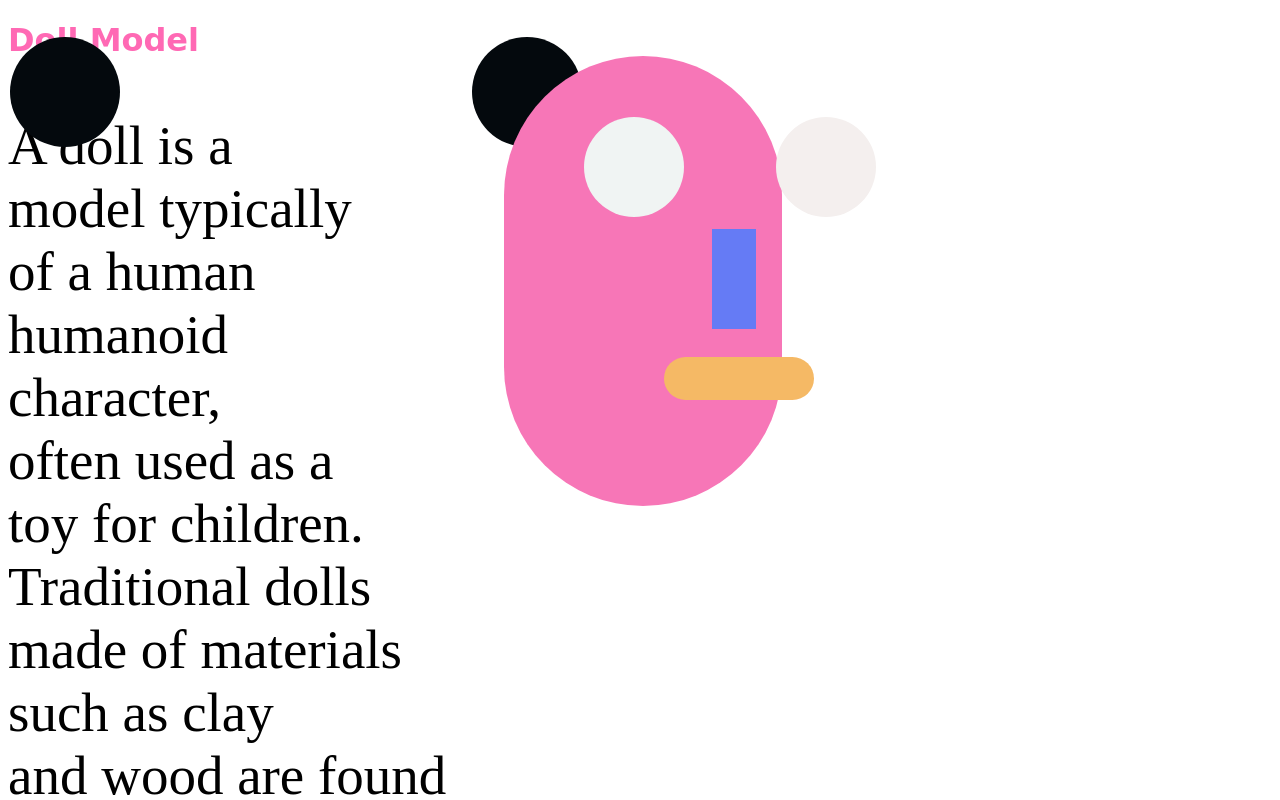
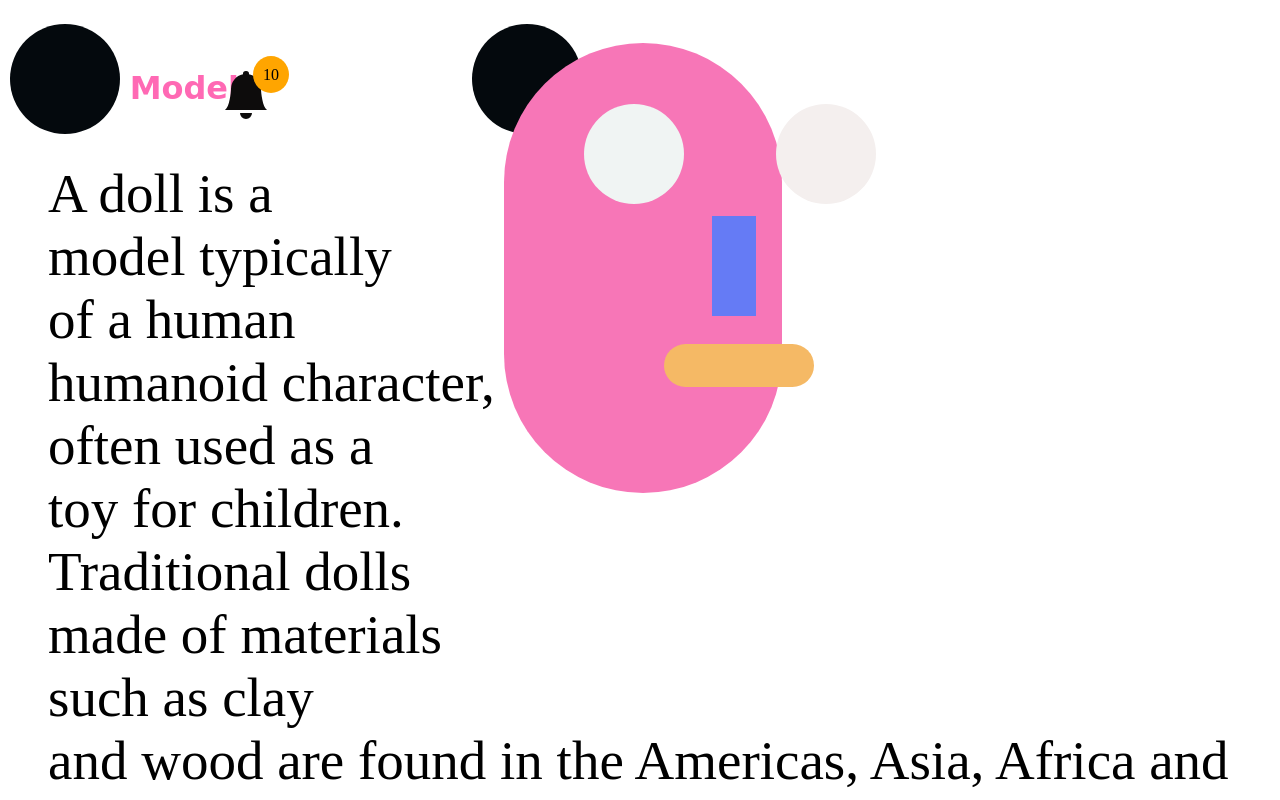
Before and after one commit to AshrafSharf/training-exercises-2023, a website built with Parcel: page day1-ex-positioning/index.html in a window 1280 px wide. Shown: the top 800 px of the page. Built offline with nearby package versions, Linux system fonts and the light colour scheme.

Commit message:
icon task completed

```diff
--- a/day1-ex-positioning/index.html
+++ b/day1-ex-positioning/index.html
@@ -1,11 +1,13 @@
 <!DOCTYPE html>
 <html lang="en">
+
 <head>
     <meta charset="UTF-8">
     <title>My First Parcel App</title>
     <link rel="stylesheet" href="./styles.css" />
     <script type="module" src="./app.js"></script>
 </head>
+
 <body>
     <div class="doll">
         <div class="round1"></div>
@@ -20,10 +22,17 @@
 
     <div class="doll-text-box">
         <h1>Doll Model</h1>
+        <div class="icon">
+            <svg xmlns="http://www.w3.org/2000/svg" width="16" height="16" fill="currentColor" class="bi bi-bell-fill" viewBox="0 0 16 16">
+                <path d="M8 16a2 2 0 0 0 2-2H6a2 2 0 0 0 2 2zm.995-14.901a1 1 0 1 0-1.99 0A5.002 5.002 0 0 0 3 6c0 1.098-.5 6-2 7h14c-1.5-1-2-5.902-2-7 0-2.42-1.72-4.44-4.005-4.901z"/>
+              </svg>
+              <span class="notify-value">10</span>
+        </div>
         <p class="doll-content">
             A doll is a <br> model typically <br>of a human <br>
             humanoid character,<br> often used as a <br>toy for children. <br>
-            Traditional dolls<br> made of materials <br>such as clay <br>and wood are found in the Americas, Asia, Africa and Europe. <br>
+            Traditional dolls<br> made of materials <br>such as clay <br>and wood are found in the Americas, Asia,
+            Africa and Europe. <br>
             The earliest documented dolls go back to the
             ancient civilizations of Egypt, Greece, and Rome.<br>
             They have been made as crude, rudimentary playthings as well as elaborate art. <br>
@@ -37,6 +46,6 @@
     </div>
 
 
+</body>
 
-</body>
 </html>
--- a/day1-ex-positioning/styles.css
+++ b/day1-ex-positioning/styles.css
@@ -1,3 +1,7 @@
+body {
+    position: relative;
+}
+
 h1 {
     color: hotpink;
     font-family: cursive;
@@ -17,6 +21,7 @@ h1 {
     left: 29rem;
     top: 1rem;
 }
+
 .round2 {
     background-color: rgb(4, 9, 13);
     width: 110px;
@@ -26,6 +31,7 @@ h1 {
     right: 72rem;
     top: 1rem;
 }
+
 .round3 {
     background-color: rgb(247, 118, 183);
     width: 22%;
@@ -45,6 +51,7 @@ h1 {
     left: 36rem;
     top: 6rem;
 }
+
 .round5 {
     background-color: rgb(244, 239, 238);
     width: 100px;
@@ -80,5 +87,33 @@ h1 {
 }
 
 .doll-text-box {
-    width: 35%;
+    width: auto;
+    padding: 40px;
 }
+.icon {
+    width: 50px;
+    height: 50px;
+    background: inherit;
+    position: absolute;
+    top: 58px;
+    left: 13rem;
+}
+
+svg {
+    color: rgb(13, 12, 12);
+    width: 100%;
+    padding: 5px;
+    height: 3rem;
+}
+
+.notify-value {
+    position: absolute;
+    display: block;
+    left: 37px;
+    height: 17px;
+    background: orange;
+    bottom: 23px;
+    border: 50%;
+    border-radius: 50%;
+    padding: 10px;
+}
```
Lines whose indentation alone changed are shown as unchanged.
